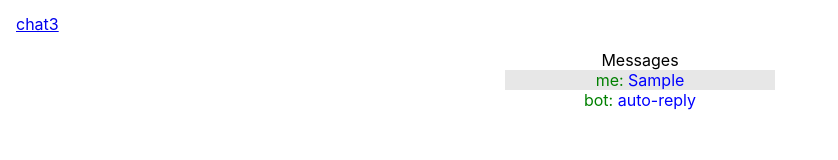
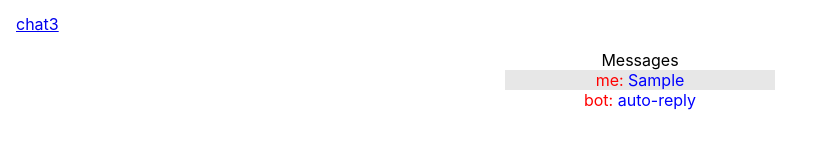
Before and after one commit to julialunati/reactjs, a React (Create React App) app: page /chat/1 in a window 1280 px wide. Both pictures are taken after typing "Sample" into the empty fields and a click on the button "SUBMIT". Shown: the part 186-346 px from the top of the page, without its empty margins (0-838 px from the left). Built offline with nearby package versions, Linux system fonts and the light colour scheme.

Commit message:
example with theme

```diff
--- a/src/components/message/Message.js
+++ b/src/components/message/Message.js
@@ -3,33 +3,35 @@ import { useContext } from 'react';
 import PropTypes from 'prop-types';
 import './Message.style.css';
 
-export const Message = ({ author, text, color= "red" }) => {
+export const Message = ({ author, text, theme }) => {
     // деструктуризация объекта js (props) тоже самое что ({ name })
     // console.log(props);
 
-    const theme = useContext(ThemeContext); // result in console {theme: 'dark', changeTheme: ƒ}
+    // const theme = useContext(ThemeContext); // result in console {theme: 'dark', changeTheme: ƒ}
     // const { theme } = useContext(ThemeContext); // result in console dark i.e destructuring assignment)
 
     console.log(theme);
 
     return (
         <div className='message'>
-            <span style={{ color }}> {author}: </span>
+            <span style={{ color: theme === 'dark' ? 'red' : 'blue' }}> {author}: </span>
             <span> {text} </span>
         </div>
     );
 }
 
-// Message.propTypes = {
-//     author: PropTypes.string.isRequired,
-//     text: PropTypes.string,
-// }
-
-const withGreenColor = (Component) => (props) => {
-    return<Component {...props} color="green" />
+Message.propTypes = {
+    author: PropTypes.string.isRequired,
+    text: PropTypes.string,
 }
 
-export const MessageWithGreenColor = withGreenColor(Message);
+const withThemeContext = (Component) => (props) => {
+    const { theme } = useContext(ThemeContext);
+
+    return <Component {...props} theme={ theme } />
+}
+
+export const MessageWithGreenColor = withThemeContext(Message);
 
 // import React from 'react';
 
```
